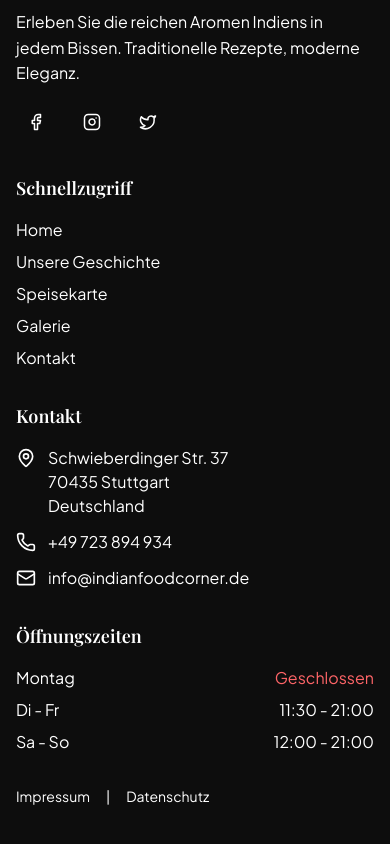
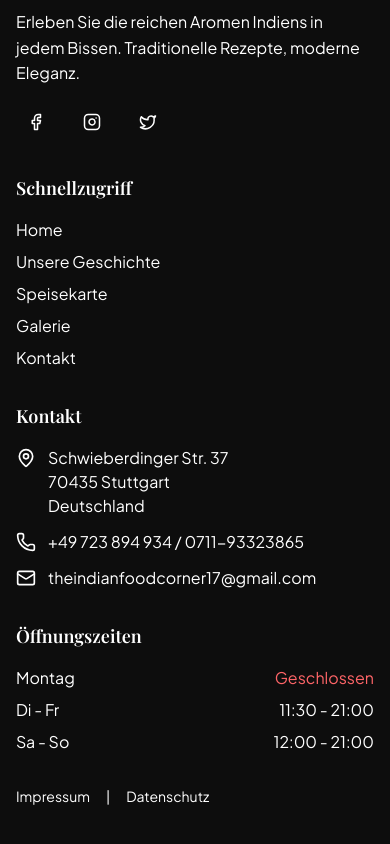
Before and after one commit to dhanmeetsingh/theindianfoodcorner, a React (Vite) app: page /allergene in a window 390 px wide. Shown: the part 9947-10791 px from the top of the page. Built offline with nearby package versions, Linux system fonts and the light colour scheme.

Commit message:
Added phone

```diff
--- a/src/app/components/Footer.tsx
+++ b/src/app/components/Footer.tsx
@@ -132,7 +132,7 @@ export default function Footer() {
                   href="tel:+49723894934"
                   className="text-text-muted hover:text-secondary-gold transition-colors"
                 >
-                  +49 723 894 934
+                  +49 723 894 934 / 0711-93323865
                 </a>
               </li>
               <li className="flex items-center space-x-3">
@@ -141,7 +141,7 @@ export default function Footer() {
                   href="mailto:info@indianfoodcorner.de"
                   className="text-text-muted hover:text-secondary-gold transition-colors"
                 >
-                  info@indianfoodcorner.de
+                  theindianfoodcorner17@gmail.com
                 </a>
               </li>
             </ul>
```
